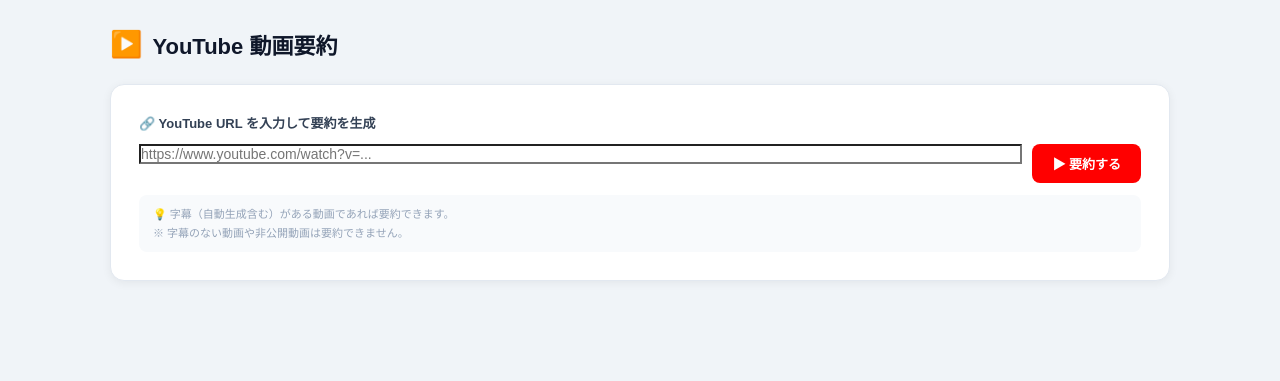
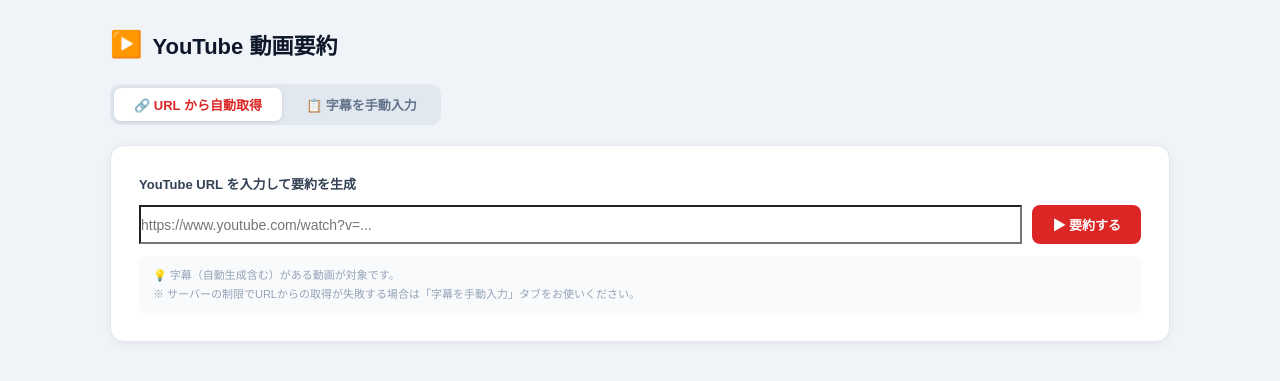
Before and after one commit to jqca/linkedin-analytics, a Flask app: page /youtube-summary in a window 1280 px wide. Shown: the part 48-429 px from the top of the page. Run offline with Flask 3, Linux system fonts and the light colour scheme; the visitor is signed in with stand-in values (Sample User, id 1); parts of the project's set-up code (start-up, migrations or seed data) failed here and were passed over; some libraries are stand-ins or nearby versions.

Commit message:
Add manual transcript input as fallback for YouTube summary
- Add /youtube-summary/manual-start route for pasted transcript
- Add tab UI: URL auto-fetch vs manual paste
- Show helpful guide for getting transcript from YouTube
- Handle IP block error gracefully with redirect to manual tab

Co-Authored-By: Claude Sonnet 4.6 <noreply@anthropic.com>

```diff
--- a/app.py
+++ b/app.py
@@ -310,46 +310,17 @@ def _extract_video_id(url: str):
     return None
 
 
-def _run_yt_summary(job_id: str, video_id: str) -> None:
-    """バックグラウンドで YouTube 字幕を取得し Claude で要約する"""
+def _run_claude_summary(job_id: str, transcript_text: str, title: str = "（YouTube動画）") -> None:
+    """字幕テキストを Claude で要約する（共通処理）"""
     try:
-        from youtube_transcript_api import (
-            YouTubeTranscriptApi, NoTranscriptFound, TranscriptsDisabled
-        )
-
-        # 字幕取得（日本語 → 英語 → 全言語の順で試みる）
-        transcript_list = None
-        try:
-            transcript_list = YouTubeTranscriptApi.get_transcript(
-                video_id, languages=['ja', 'ja-JP'])
-        except (NoTranscriptFound, Exception):
-            try:
-                transcript_list = YouTubeTranscriptApi.get_transcript(
-                    video_id, languages=['en'])
-            except (NoTranscriptFound, Exception):
-                try:
-                    all_transcripts = YouTubeTranscriptApi.list_transcripts(video_id)
-                    for t in all_transcripts:
-                        transcript_list = t.fetch()
-                        break
-                except Exception:
-                    pass
-
-        if not transcript_list:
-            raise Exception("この動画には字幕がありません。字幕がある動画をお試しください。")
-
-        # 字幕テキストを結合（最大12,000文字）
-        full_text = ' '.join([t['text'] for t in transcript_list])
-        excerpt = full_text[:12000]
-
-        # Claude で要約
         import anthropic
         client = anthropic.Anthropic(
             api_key=os.environ.get("ANTHROPIC_API_KEY"),
             timeout=100.0,
         )
+        excerpt = transcript_text[:12000]
         prompt = (_YT_SUMMARY_PROMPT
-                  .replace("{title}", "（YouTube動画）")
+                  .replace("{title}", title)
                   .replace("{transcript}", excerpt))
         message = client.messages.create(
             model="claude-sonnet-4-5",
@@ -360,11 +331,61 @@ def _run_yt_summary(job_id: str, video_id: str) -> None:
             _yt_jobs[job_id] = {
                 "status": "done",
                 "summary": message.content[0].text,
-                "chars": len(full_text),
+                "chars": len(transcript_text),
             }
     except Exception as e:
         with _yt_jobs_lock:
             _yt_jobs[job_id] = {"status": "error", "error": f"{type(e).__name__}: {e}"}
+
+
+def _run_yt_summary(job_id: str, video_id: str) -> None:
+    """バックグラウンドで YouTube 字幕を取得し Claude で要約する"""
+    try:
+        from youtube_transcript_api import YouTubeTranscriptApi
+
+        transcript_list = None
+        last_error = ""
+        for langs in (['ja', 'ja-JP'], ['en'], None):
+            try:
+                if langs:
+                    transcript_list = YouTubeTranscriptApi.get_transcript(
+                        video_id, languages=langs)
+                else:
+                    all_t = YouTubeTranscriptApi.list_transcripts(video_id)
+                    for t in all_t:
+                        transcript_list = t.fetch()
+                        break
+                if transcript_list:
+                    break
+            except Exception as e:
+                last_error = str(e)
+
+        if not transcript_list:
+            # YouTube が IP ブロックしている場合のメッセージ
+            if "blocked" in last_error.lower() or "ipblock" in last_error.lower():
+                raise Exception(
+                    "IPBLOCK: YouTubeがサーバーIPをブロックしています。"
+                    "下の「字幕を手動入力」から字幕テキストを貼り付けて要約してください。"
+                )
+            raise Exception(
+                f"NOTFOUND: 字幕が取得できませんでした（{last_error or '字幕なし'}）。"
+                "下の「字幕を手動入力」から字幕テキストを貼り付けてください。"
+            )
+
+        full_text = ' '.join([t['text'] for t in transcript_list])
+        _run_claude_summary(job_id, full_text)
+
+    except Exception as e:
+        err = str(e)
+        # IPBLOCK / NOTFOUND フラグをフロントに渡す
+        if err.startswith("IPBLOCK:") or err.startswith("NOTFOUND:"):
+            with _yt_jobs_lock:
+                _yt_jobs[job_id] = {"status": "manual_needed", "error": err.split(":", 1)[1].strip()}
+        else:
+            with _yt_jobs_lock:
+                _yt_jobs[job_id] = {"status": "manual_needed",
+                                    "error": f"字幕の自動取得に失敗しました（{err}）。"
+                                             "下の「字幕を手動入力」から字幕テキストを貼り付けてください。"}
 
 
 @app.route("/youtube-summary", methods=["GET"])
@@ -405,6 +426,29 @@ def youtube_summary_status(job_id):
         with _yt_jobs_lock:
             _yt_jobs.pop(job_id, None)
     return jsonify(job)
+
+
+@app.route("/youtube-summary/manual-start", methods=["POST"])
+@login_required
+def youtube_summary_manual_start():
+    """手動で貼り付けた字幕テキストを Claude で要約する"""
+    data = request.get_json(silent=True) or {}
+    transcript = data.get("transcript", "").strip()
+    if not transcript:
+        return jsonify({"error": "字幕テキストを入力してください"}), 400
+    if not os.environ.get("ANTHROPIC_API_KEY"):
+        return jsonify({"error": "ANTHROPIC_API_KEY が設定されていません"}), 500
+
+    job_id = str(uuid.uuid4())
+    with _yt_jobs_lock:
+        _yt_jobs[job_id] = {"status": "running"}
+
+    threading.Thread(
+        target=_run_claude_summary,
+        args=(job_id, transcript),
+        daemon=True,
+    ).start()
+    return jsonify({"job_id": job_id})
 
 
 @app.route("/youtube-summary/create-article", methods=["POST"])
--- a/templates/youtube_summary.html
+++ b/templates/youtube_summary.html
@@ -3,26 +3,47 @@
 
 {% block head %}
 <style>
-  .yt-input-card {
+  .yt-card {
     background: #fff;
     border-radius: 14px;
     padding: 28px;
     box-shadow: 0 2px 10px rgba(0,0,0,.06);
     border: 1px solid #e2e8f0;
-    margin-bottom: 24px;
+    margin-bottom: 20px;
   }
+  .yt-tabs {
+    display: flex;
+    gap: 4px;
+    background: #e2e8f0;
+    padding: 4px;
+    border-radius: 10px;
+    margin-bottom: 20px;
+    width: fit-content;
+  }
+  .yt-tabs button {
+    padding: 7px 20px;
+    border-radius: 7px;
+    font-size: 13px;
+    font-weight: 600;
+    border: none;
+    cursor: pointer;
+    background: transparent;
+    color: #64748b;
+    font-family: inherit;
+    transition: all .15s;
+  }
+  .yt-tabs button.active {
+    background: #fff;
+    color: #dc2626;
+    box-shadow: 0 1px 4px rgba(0,0,0,.1);
+  }
+  .tab-panel { display: none; }
+  .tab-panel.active { display: block; }
   .yt-url-row {
     display: flex;
     gap: 10px;
-    align-items: flex-start;
   }
-  .yt-url-row input {
-    flex: 1;
-    font-size: 14px;
-  }
-  .yt-result {
-    display: none;
-  }
+  .yt-url-row input { flex: 1; }
   .yt-loading {
     display: none;
     text-align: center;
@@ -32,12 +53,13 @@
     width: 48px;
     height: 48px;
     border: 4px solid #e2e8f0;
-    border-top-color: #ff0000;
+    border-top-color: #dc2626;
     border-radius: 50%;
     animation: spin 1s linear infinite;
     margin: 0 auto 16px;
   }
   @keyframes spin { to { transform: rotate(360deg); } }
+  .yt-result { display: none; }
   .yt-summary-box {
     background: #f8fafc;
     border-radius: 10px;
@@ -45,7 +67,6 @@
     font-size: 13px;
     color: #334155;
     line-height: 1.85;
-    white-space: pre-wrap;
     border: 1px solid #e2e8f0;
     max-height: 600px;
     overflow-y: auto;
@@ -59,13 +80,6 @@
     border-bottom: 1px solid #e2e8f0;
   }
   .yt-summary-box h2:first-child { margin-top: 0; }
-  .yt-actions {
-    display: flex;
-    gap: 10px;
-    margin-top: 16px;
-    flex-wrap: wrap;
-    align-items: center;
-  }
   .tip-note {
     font-size: 11px;
     color: #94a3b8;
@@ -75,6 +89,17 @@
     line-height: 1.7;
     margin-top: 12px;
   }
+  .how-to-box {
+    background: #f0f9ff;
+    border-left: 4px solid #0077B5;
+    border-radius: 0 8px 8px 0;
+    padding: 12px 16px;
+    font-size: 12px;
+    color: #334155;
+    line-height: 2;
+    margin-bottom: 16px;
+  }
+  .how-to-box strong { color: #0077B5; }
 </style>
 {% endblock %}
 
@@ -83,55 +108,80 @@
   <div class="page-title"><span>▶️</span> YouTube 動画要約</div>
 </div>
 
-<!-- 入力フォーム -->
-<div class="yt-input-card">
+<!-- タブ切替 -->
+<div class="yt-tabs">
+  <button class="active" onclick="switchTab('auto', this)">🔗 URL から自動取得</button>
+  <button onclick="switchTab('manual', this)">📋 字幕を手動入力</button>
+</div>
+
+<!-- ── 自動取得タブ ── -->
+<div id="tab-auto" class="tab-panel active">
+  <div class="yt-card">
     <div style="font-size:13px;font-weight:700;color:#334155;margin-bottom:12px;">
-    🔗 YouTube URL を入力して要約を生成
+      YouTube URL を入力して要約を生成
     </div>
     <div class="yt-url-row">
       <input type="url" id="ytUrl"
              placeholder="https://www.youtube.com/watch?v=..."
-           style="background:#fff;">
-    <button class="btn btn-primary" id="startBtn" onclick="startSummary()"
-            style="background:#ff0000;white-space:nowrap;padding:10px 20px;">
+             style="font-size:14px;background:#fff;">
+      <button class="btn btn-primary" id="startBtn" onclick="startAutoSummary()"
+              style="background:#dc2626;white-space:nowrap;padding:10px 20px;">
         ▶ 要約する
       </button>
     </div>
     <div class="tip-note">
-    💡 字幕（自動生成含む）がある動画であれば要約できます。<br>
-    ※ 字幕のない動画や非公開動画は要約できません。
+      💡 字幕（自動生成含む）がある動画が対象です。<br>
+      ※ サーバーの制限でURLからの取得が失敗する場合は「字幕を手動入力」タブをお使いください。
+    </div>
+  </div>
+</div>
+
+<!-- ── 手動入力タブ ── -->
+<div id="tab-manual" class="tab-panel">
+  <div class="yt-card">
+    <div class="how-to-box">
+      <strong>📖 字幕テキストの取得方法</strong><br>
+      1. YouTube で動画を開く<br>
+      2. 動画下の「<strong>…</strong>」→「<strong>文字起こしを開く</strong>」をクリック<br>
+      3. 右側に表示された文字起こし全体を選択してコピー<br>
+      4. 下のテキストエリアに貼り付けて「要約する」を押す
+    </div>
+    <div class="form-group" style="margin-bottom:12px;">
+      <label>字幕テキスト（文字起こし）を貼り付け</label>
+      <textarea id="manualTranscript" rows="10"
+                style="font-size:13px;line-height:1.7;background:#fff;"
+                placeholder="YouTubeの「文字起こし」テキストをここに貼り付けてください..."></textarea>
+    </div>
+    <button class="btn btn-primary" id="manualStartBtn" onclick="startManualSummary()"
+            style="background:#dc2626;padding:10px 24px;">
+      ▶ 要約する
+    </button>
   </div>
 </div>
 
 <!-- ローディング -->
-<div class="yt-loading card" id="loadingArea">
+<div class="yt-loading yt-card" id="loadingArea">
   <div class="yt-spinner"></div>
   <div style="font-size:14px;font-weight:700;color:#334155;margin-bottom:6px;">
-    字幕を取得して要約中...
+    要約中...
   </div>
   <div id="loadingStatus" style="font-size:12px;color:#94a3b8;">少々お待ちください</div>
 </div>
 
 <!-- 要約結果 -->
 <div class="yt-result" id="resultArea">
-  <div class="card" style="border-left:4px solid #ff0000;">
+  <div class="yt-card" style="border-left:4px solid #dc2626;">
     <div style="display:flex;align-items:center;justify-content:space-between;
                 margin-bottom:14px;flex-wrap:wrap;gap:8px;">
       <div style="font-size:14px;font-weight:700;color:#0f172a;">📋 要約結果</div>
       <div id="charInfo" style="font-size:11px;color:#94a3b8;"></div>
     </div>
     <div class="yt-summary-box" id="summaryBox"></div>
-
-    <div class="yt-actions">
-      <button class="btn btn-ghost" onclick="copySummary(this)">
-        📋 要約をコピー
-      </button>
+    <div class="row-actions" style="margin-top:16px;flex-wrap:wrap;">
+      <button class="btn btn-ghost" onclick="copySummary(this)">📋 要約をコピー</button>
       <button class="btn btn-primary" onclick="showArticleForm()"
-              style="background:#0077B5;">
-        ✍️ LinkedIn記事のドラフトを作成
-      </button>
-      <button class="btn btn-ghost" onclick="reset()"
-              style="margin-left:auto;">
+              style="background:#0077B5;">✍️ LinkedIn記事ドラフトを作成</button>
+      <button class="btn btn-ghost" onclick="resetAll()" style="margin-left:auto;">
         🔄 別の動画を要約
       </button>
     </div>
@@ -139,7 +189,7 @@
 
   <!-- 記事ドラフト作成フォーム -->
   <div id="articleFormArea" style="display:none;">
-    <div class="card" style="border-left:4px solid #0077B5;margin-top:0;">
+    <div class="yt-card" style="border-left:4px solid #0077B5;margin-top:0;">
       <div style="font-size:13px;font-weight:700;color:#0077B5;margin-bottom:12px;">
         ✍️ LinkedIn 記事ドラフトを作成
       </div>
@@ -147,7 +197,7 @@
         <div class="form-group">
           <label>記事タイトル</label>
           <input type="text" name="title" id="draftTitle"
-                 placeholder="動画を参考にしたタイトルを入力...">
+                 placeholder="タイトルを入力...">
         </div>
         <div class="form-group">
           <label>
@@ -173,11 +223,12 @@
 
 <!-- エラー表示 -->
 <div id="errorArea" style="display:none;">
-  <div class="card" style="border-left:4px solid #ef4444;background:#fef2f2;">
-    <div style="font-size:14px;font-weight:700;color:#dc2626;margin-bottom:6px;">⚠️ エラー</div>
-    <div id="errorMsg" style="font-size:13px;color:#7f1d1d;line-height:1.7;"></div>
-    <button class="btn btn-ghost btn-sm" onclick="reset()" style="margin-top:12px;">
-      🔄 もう一度試す
+  <div class="yt-card" style="border-left:4px solid #ef4444;background:#fef2f2;">
+    <div style="font-size:14px;font-weight:700;color:#dc2626;margin-bottom:6px;">⚠️ 自動取得に失敗</div>
+    <div id="errorMsg" style="font-size:13px;color:#7f1d1d;line-height:1.7;margin-bottom:12px;"></div>
+    <button class="btn btn-primary" onclick="switchTab('manual', null); resetState();"
+            style="background:#0077B5;">
+      📋 字幕を手動入力する
     </button>
   </div>
 </div>
@@ -188,40 +239,79 @@
 <script>
 let currentSummary = '';
 
-async function startSummary() {
-  const url = document.getElementById('ytUrl').value.trim();
-  if (!url) {
-    alert('YouTube の URL を入力してください');
-    return;
+function switchTab(name, btn) {
+  document.querySelectorAll('.tab-panel').forEach(p => p.classList.remove('active'));
+  document.querySelectorAll('.yt-tabs button').forEach(b => b.classList.remove('active'));
+  document.getElementById('tab-' + name).classList.add('active');
+  if (btn) btn.classList.add('active');
+  else {
+    const idx = name === 'auto' ? 0 : 1;
+    document.querySelectorAll('.yt-tabs button')[idx].classList.add('active');
+  }
+  resetState();
 }
 
-  // UI 切替
+function resetState() {
+  document.getElementById('loadingArea').style.display = 'none';
+  document.getElementById('resultArea').style.display = 'none';
+  document.getElementById('errorArea').style.display = 'none';
+  document.getElementById('articleFormArea').style.display = 'none';
+  document.getElementById('startBtn').disabled = false;
+  document.getElementById('manualStartBtn').disabled = false;
+}
+
+function resetAll() {
+  resetState();
+  document.getElementById('ytUrl').value = '';
+  document.getElementById('manualTranscript').value = '';
+}
+
+// ── 自動取得 ───────────────────────────────────────────────
+async function startAutoSummary() {
+  const url = document.getElementById('ytUrl').value.trim();
+  if (!url) { alert('YouTube の URL を入力してください'); return; }
+
   document.getElementById('startBtn').disabled = true;
   document.getElementById('loadingArea').style.display = 'block';
   document.getElementById('resultArea').style.display = 'none';
   document.getElementById('errorArea').style.display = 'none';
-  document.getElementById('articleFormArea').style.display = 'none';
 
+  await runJob('/youtube-summary/start', { url }, '字幕を取得して要約中...');
+}
+
+// ── 手動入力 ───────────────────────────────────────────────
+async function startManualSummary() {
+  const transcript = document.getElementById('manualTranscript').value.trim();
+  if (!transcript) { alert('字幕テキストを貼り付けてください'); return; }
+
+  document.getElementById('manualStartBtn').disabled = true;
+  document.getElementById('loadingArea').style.display = 'block';
+  document.getElementById('resultArea').style.display = 'none';
+  document.getElementById('errorArea').style.display = 'none';
+
+  await runJob('/youtube-summary/manual-start', { transcript }, '要約中...');
+}
+
+// ── 共通ジョブ実行 ─────────────────────────────────────────
+async function runJob(endpoint, body, loadingText) {
+  document.getElementById('loadingStatus').textContent = loadingText;
   try {
-    // 1. ジョブ開始
-    const startRes = await fetch('/youtube-summary/start', {
+    const startRes = await fetch(endpoint, {
       method: 'POST',
       credentials: 'same-origin',
       headers: { 'Content-Type': 'application/json', 'Accept': 'application/json' },
-      body: JSON.stringify({ url }),
+      body: JSON.stringify(body),
     });
     const startData = await startRes.json();
     if (startData.error) throw new Error(startData.error);
 
     const { job_id } = startData;
-
-    // 2. ポーリング（3秒ごと・最大120秒）
     let elapsed = 0;
     while (elapsed < 120) {
       await new Promise(r => setTimeout(r, 3000));
       elapsed += 3;
       document.getElementById('loadingStatus').textContent =
-        `字幕取得・要約中... ${elapsed}秒経過`;
+        `${loadingText} ${elapsed}秒経過`;
 
       const pollRes = await fetch(`/youtube-summary/status/${job_id}`, {
         credentials: 'same-origin',
@@ -229,12 +319,12 @@ async function startSummary() {
       });
       const job = await pollRes.json();
 
-      if (job.status === 'done') {
-        showResult(job);
-        return;
+      if (job.status === 'done') { showResult(job); return; }
+      if (job.status === 'error') throw new Error(job.error);
+      if (job.status === 'manual_needed') {
+        showManualNeeded(job.error); return;
       }
-      if (job.status === 'error') throw new Error(job.error);
-      if (job.status === 'not_found') throw new Error('ジョブが見つかりません（再試行してください）');
+      if (job.status === 'not_found') throw new Error('再試行してください');
     }
     throw new Error('タイムアウト: もう一度お試しください');
 
@@ -243,7 +333,15 @@ async function startSummary() {
     document.getElementById('errorArea').style.display = 'block';
     document.getElementById('errorMsg').textContent = e.message;
     document.getElementById('startBtn').disabled = false;
+    document.getElementById('manualStartBtn').disabled = false;
   }
+}
+
+function showManualNeeded(msg) {
+  document.getElementById('loadingArea').style.display = 'none';
+  document.getElementById('errorArea').style.display = 'block';
+  document.getElementById('errorMsg').textContent = msg;
+  document.getElementById('startBtn').disabled = false;
 }
 
 function showResult(job) {
@@ -251,8 +349,8 @@ function showResult(job) {
   document.getElementById('loadingArea').style.display = 'none';
   document.getElementById('resultArea').style.display = 'block';
   document.getElementById('startBtn').disabled = false;
+  document.getElementById('manualStartBtn').disabled = false;
 
-  // Markdown の ## を <h2> に変換して表示
   const html = job.summary
     .replace(/^## (.+)$/gm, '<h2>$1</h2>')
     .replace(/^- (.+)$/gm, '• $1');
@@ -262,6 +360,7 @@ function showResult(job) {
     document.getElementById('charInfo').textContent =
       `字幕 ${job.chars.toLocaleString()} 文字を分析`;
   }
+  document.getElementById('resultArea').scrollIntoView({ behavior: 'smooth' });
 }
 
 function copySummary(btn) {
@@ -273,34 +372,24 @@ function copySummary(btn) {
 
 function showArticleForm() {
   document.getElementById('articleFormArea').style.display = 'block';
-  // 要約の「LinkedIn投稿アイデア」セクションだけ抜き出して本文に入れる
   const ideaMatch = currentSummary.match(/## LinkedIn投稿アイデア\n([\s\S]+?)(?=\n##|$)/);
   const draftContent = document.getElementById('draftContent');
   draftContent.value = ideaMatch
-    ? `【参考：YouTube動画より】\n\n${ideaMatch[1].trim()}`
+    ? `【YouTube動画より】\n\n${ideaMatch[1].trim()}`
     : currentSummary.slice(0, 500);
   updateDraftCount();
   document.getElementById('articleFormArea').scrollIntoView({ behavior: 'smooth' });
 }
 
 function updateDraftCount() {
-  const n = document.getElementById('draftContent').value.length;
-  document.getElementById('draftCount').textContent = n.toLocaleString();
+  const el = document.getElementById('draftContent');
+  if (el) document.getElementById('draftCount').textContent =
+    el.value.length.toLocaleString();
 }
 document.getElementById('draftContent')?.addEventListener('input', updateDraftCount);
 
-function reset() {
-  document.getElementById('loadingArea').style.display = 'none';
-  document.getElementById('resultArea').style.display = 'none';
-  document.getElementById('errorArea').style.display = 'none';
-  document.getElementById('startBtn').disabled = false;
-  document.getElementById('ytUrl').value = '';
-  document.getElementById('ytUrl').focus();
-}
-
-// Enter キーで送信
 document.getElementById('ytUrl').addEventListener('keydown', e => {
-  if (e.key === 'Enter') startSummary();
+  if (e.key === 'Enter') startAutoSummary();
 });
 </script>
 {% endblock %}
```
Lines whose indentation alone changed are shown as unchanged.
